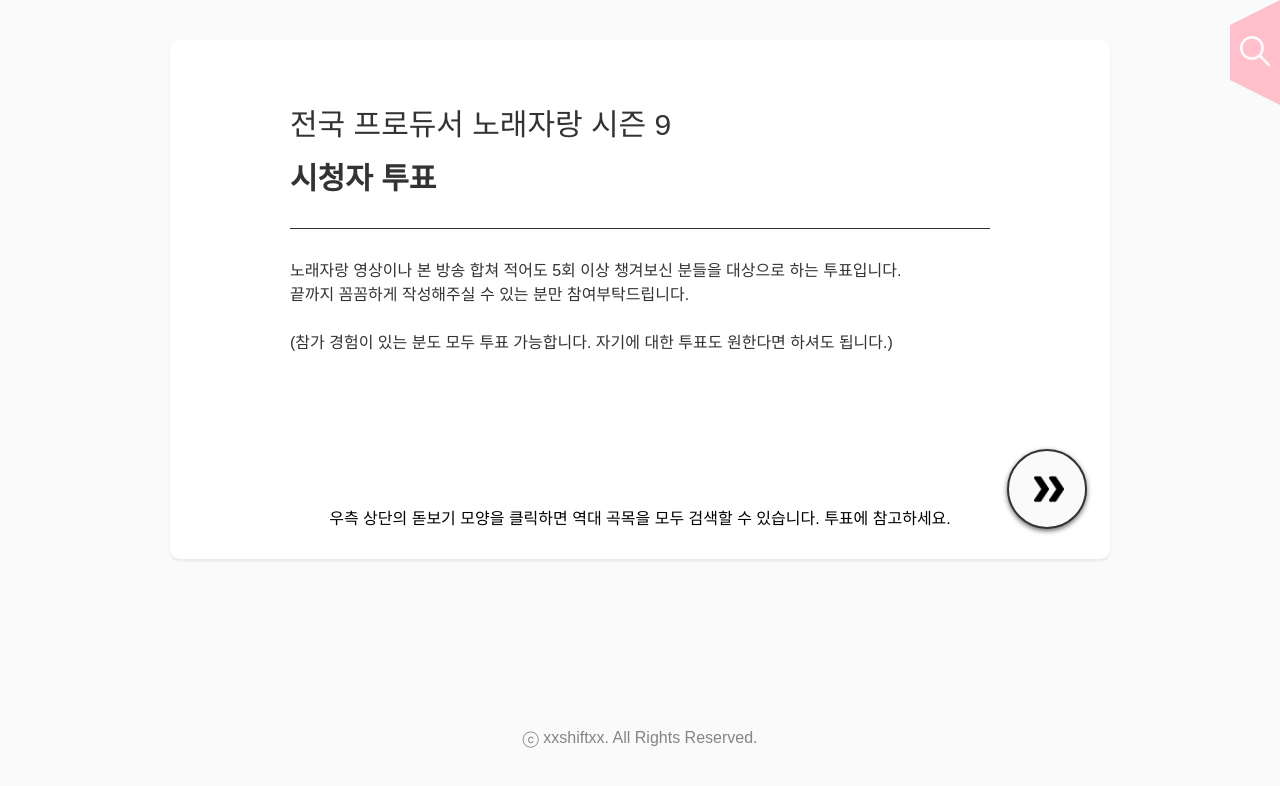
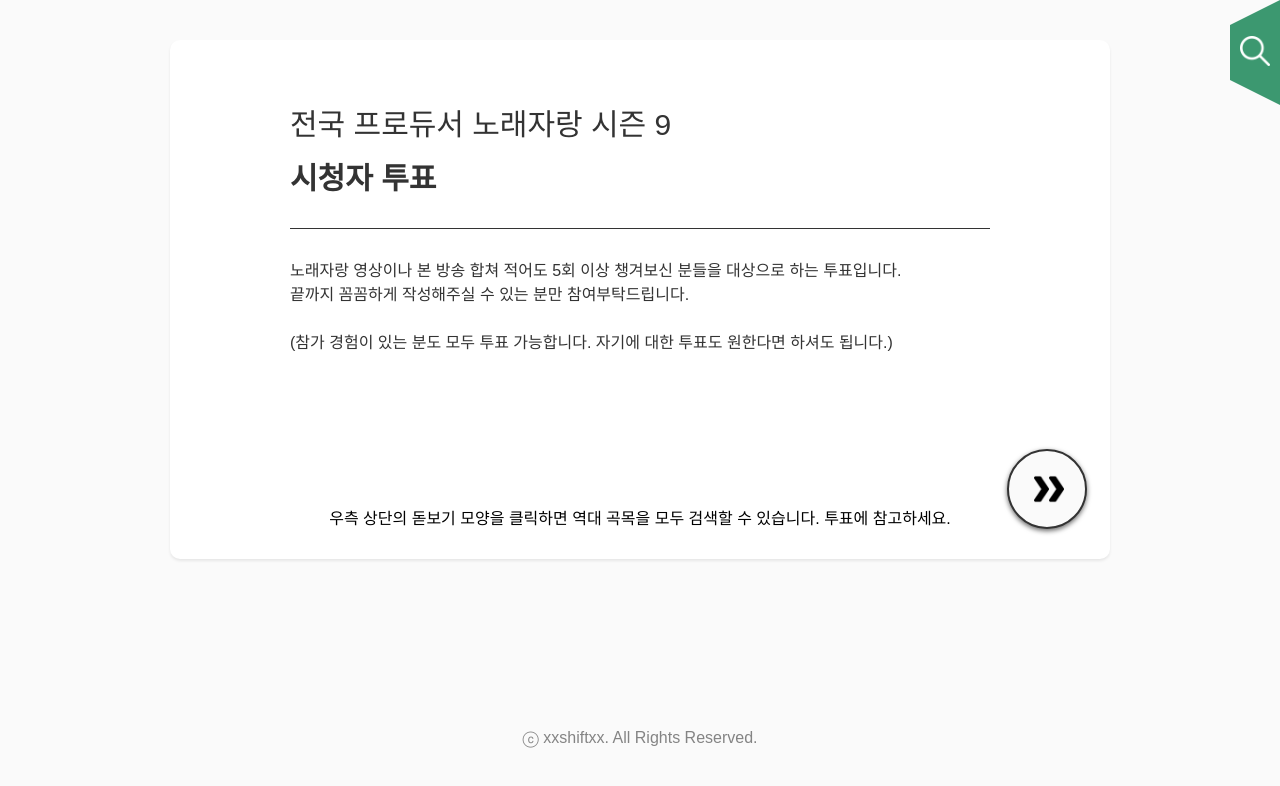
Before and after one commit to wArrnp/zennvote-front, a React (Create React App) app: page / in a window 1280 px wide. Shown: the top 786 px of the page. Built offline with nearby package versions, Linux system fonts and the light colour scheme.

Commit message:
[MODIFY] <maincolor> main color to variable=

```diff
--- a/src/presentation/App/Styles.ts
+++ b/src/presentation/App/Styles.ts
@@ -1,4 +1,5 @@
 import styled,  { createGlobalStyle } from 'styled-components';
+import { mainColor } from '../Colors';
 
 interface ContentWrapperProps {
   enableSearch: boolean
@@ -67,7 +68,7 @@ export const SearchToggleButton = styled.button`
   left: -50px;
   width: 50px;
   height: 55px;
-  background: pink;
+  background: ${mainColor};
   border: none;
   outline: none;
 
@@ -79,7 +80,7 @@ export const SearchToggleButton = styled.button`
     width: 0;
     height: 0;
     border-left: 50px solid transparent;
-    border-bottom: 25px solid pink;
+    border-bottom: 25px solid ${mainColor};
   }
 
   &:after {
@@ -90,7 +91,7 @@ export const SearchToggleButton = styled.button`
     width: 0;
     height: 0;
     border-left: 50px solid transparent;
-    border-top: 25px solid pink;
+    border-top: 25px solid ${mainColor};
   }
 `
 
--- /dev/null
+++ b/src/presentation/Colors/index.ts
@@ -0,0 +1 @@
+export const mainColor = "#3C9870";
--- a/src/presentation/Header/Styles.ts
+++ b/src/presentation/Header/Styles.ts
@@ -1,4 +1,5 @@
 import styled from 'styled-components';
+import { mainColor } from '../Colors';
 
 interface HeaderListItemProps {
   isCurrent?: boolean;
@@ -20,7 +21,7 @@ export const HeaderListItem = styled.span`
   position: relative;
   width: 20%;
   text-align: center;
-  color: ${(props:HeaderListItemProps) => props.isCurrent ? '#0099e3': '#bdbdbd'};
+  color: ${(props:HeaderListItemProps) => props.isCurrent ? mainColor: '#bdbdbd'};
   font-weight: bold;
   font-size: 18px;
 
@@ -59,6 +60,6 @@ export const ProgressBar = styled.div`
   transition: width 0.5s;
   width: ${(props:ProgressBarProps) => props.percent}%;
   max-width: 100%;
-  background-color: #0099e3;
+  background-color: ${mainColor};
   border-radius: 20px;
 `;
--- a/src/presentation/QuizItem/Styles.ts
+++ b/src/presentation/QuizItem/Styles.ts
@@ -1,6 +1,5 @@
-import styled from 'styled-components';
-
-const checkedColor = "#3C9870"
+import styled from "styled-components";
+import { mainColor } from '../Colors';
 
 export const QuizItemWrapper = styled.div`
   display: inline-block;
@@ -11,6 +10,7 @@ export const QuizItemWrapper = styled.div`
 
 export const QuizItemTitle = styled.p`
   font-size: 20px;
+  font-weight: bold;
   margin: 0;
   margin-bottom: 25px;
 `;
@@ -34,7 +34,7 @@ export const QuizItemRadioButton = styled.input`
 
   &:checked {
     appearance: none;
-    background-color: ${checkedColor};
+    background-color: ${mainColor};
     border: none;
   }
 `;
```
